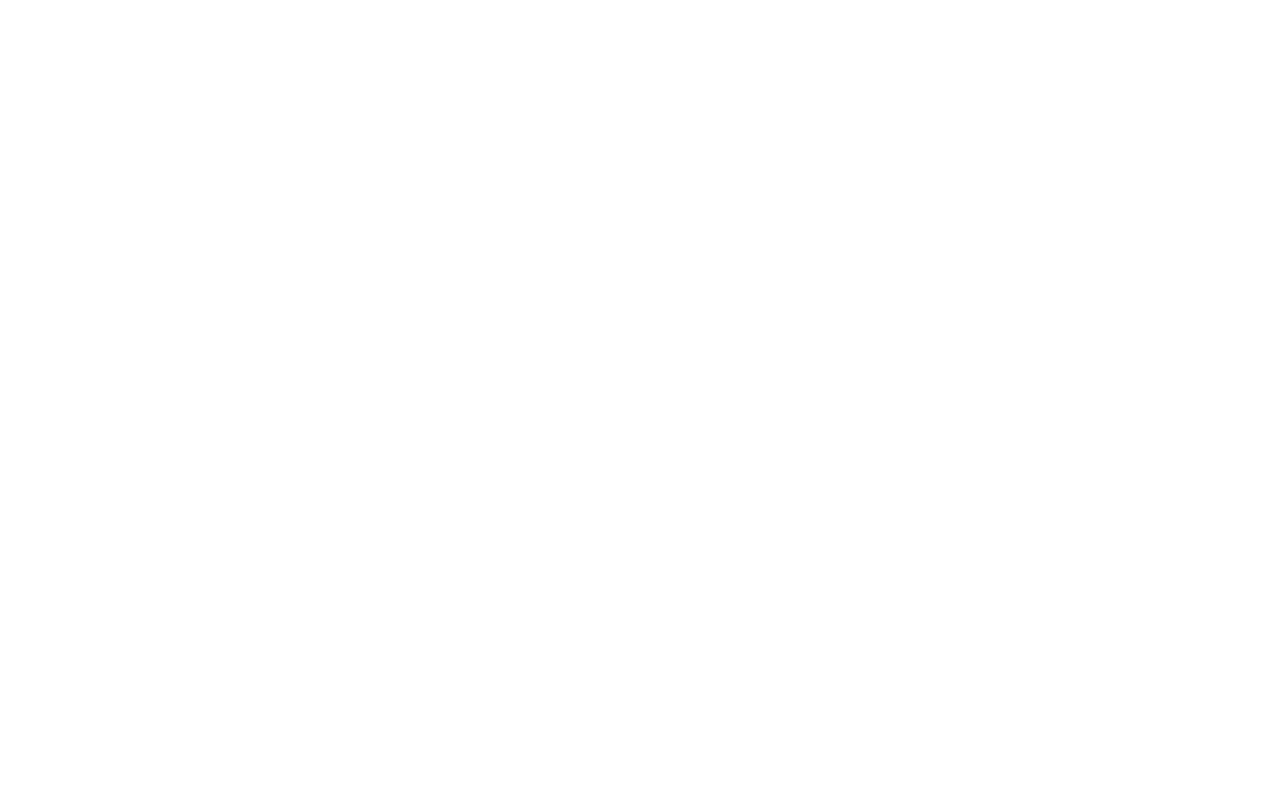
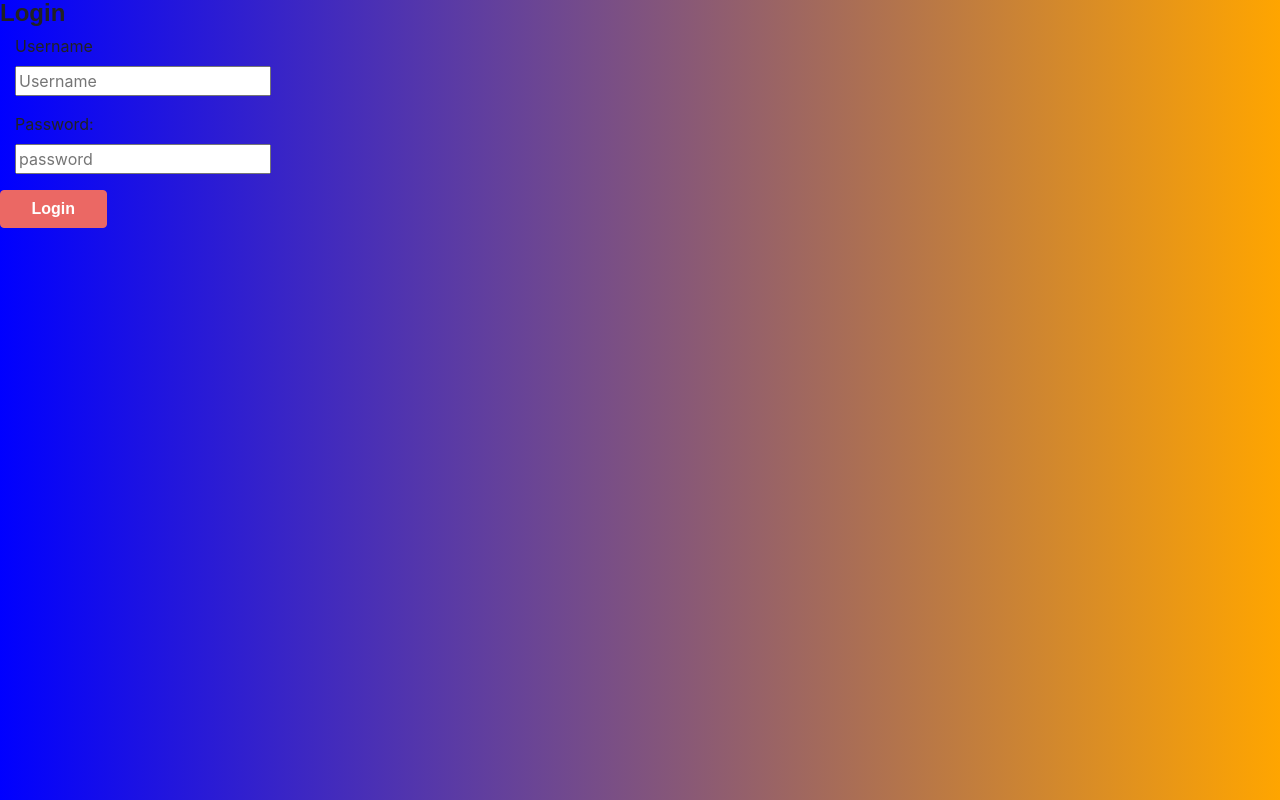
Before and after one commit to heyemmibee/FinalProject, a React (Create React App) app in the folder client/: page /login in a window 1280 px wide. Built offline with nearby package versions, Linux system fonts and the light colour scheme; a web font is replaced by a local one.

Commit message:
log in page

```diff
--- a/client/src/App.js
+++ b/client/src/App.js
@@ -2,6 +2,7 @@
 import { BrowserRouter as Router, Route } from "react-router-dom";
 import LandingPage from "./pages/LandingPage";
 import SignUp from "./pages/SignUp";
+import LogIn from "./pages/LogIn";
 
 function App() {
   return (
@@ -9,6 +10,8 @@
       <div>
         <Route exact path="/" component={LandingPage} />
         <Route exact path="/signup" component={SignUp} />
+        <Route exact path="/login" component={LogIn} />
+
 
       </div>
     </Router>
--- /dev/null
+++ b/client/src/pages/LogIn/index.js
@@ -0,0 +1,106 @@
+import React, { Component } from 'react'
+import { Redirect } from 'react-router-dom'
+import axios from 'axios'
+
+class Login extends Component {
+    constructor() {
+        super()
+        this.state = {
+            username: '',
+            password: '',
+            redirectTo: null
+        }
+        this.handleSubmit = this.handleSubmit.bind(this)
+        this.handleChange = this.handleChange.bind(this)
+
+    }
+
+    handleChange(event) {
+        this.setState({
+            [event.target.name]: event.target.value
+        })
+    }
+
+    handleSubmit(event) {
+        event.preventDefault()
+        console.log('handleSubmit')
+
+        axios
+            .post('/user/login', {
+                username: this.state.username,
+                password: this.state.password
+            })
+            .then(response => {
+                console.log('login response: ')
+                console.log(response)
+                if (response.status === 200) {
+                    // update App.js state
+                    this.props.updateUser({
+                        loggedIn: true,
+                        username: response.data.username
+                    })
+                    // update the state to redirect to home
+                    this.setState({
+                        redirectTo: '/'
+                    })
+                }
+            }).catch(error => {
+                console.log('login error: ')
+                console.log(error);
+
+            })
+    }
+
+    render() {
+        if (this.state.redirectTo) {
+            return <Redirect to={{ pathname: this.state.redirectTo }} />
+        } else {
+            return (
+                <div>
+                    <h4>Login</h4>
+                    <form className="form-horizontal">
+                        <div className="form-group">
+                            <div className="col-1 col-ml-auto">
+                                <label className="form-label" htmlFor="username">Username</label>
+                            </div>
+                            <div className="col-3 col-mr-auto">
+                                <input className="form-input"
+                                    type="text"
+                                    id="username"
+                                    name="username"
+                                    placeholder="Username"
+                                    value={this.state.username}
+                                    onChange={this.handleChange}
+                                />
+                            </div>
+                        </div>
+                        <div className="form-group">
+                            <div className="col-1 col-ml-auto">
+                                <label className="form-label" htmlFor="password">Password: </label>
+                            </div>
+                            <div className="col-3 col-mr-auto">
+                                <input className="form-input"
+                                    placeholder="password"
+                                    type="password"
+                                    name="password"
+                                    value={this.state.password}
+                                    onChange={this.handleChange}
+                                />
+                            </div>
+                        </div>
+                        <div className="form-group ">
+                            <div className="col-7"></div>
+                            <button
+                                className="btn btn-primary col-1 col-mr-auto"
+
+                                onClick={this.handleSubmit}
+                                type="submit">Login</button>
+                        </div>
+                    </form>
+                </div>
+            )
+        }
+    }
+}
+
+export default Login
```
